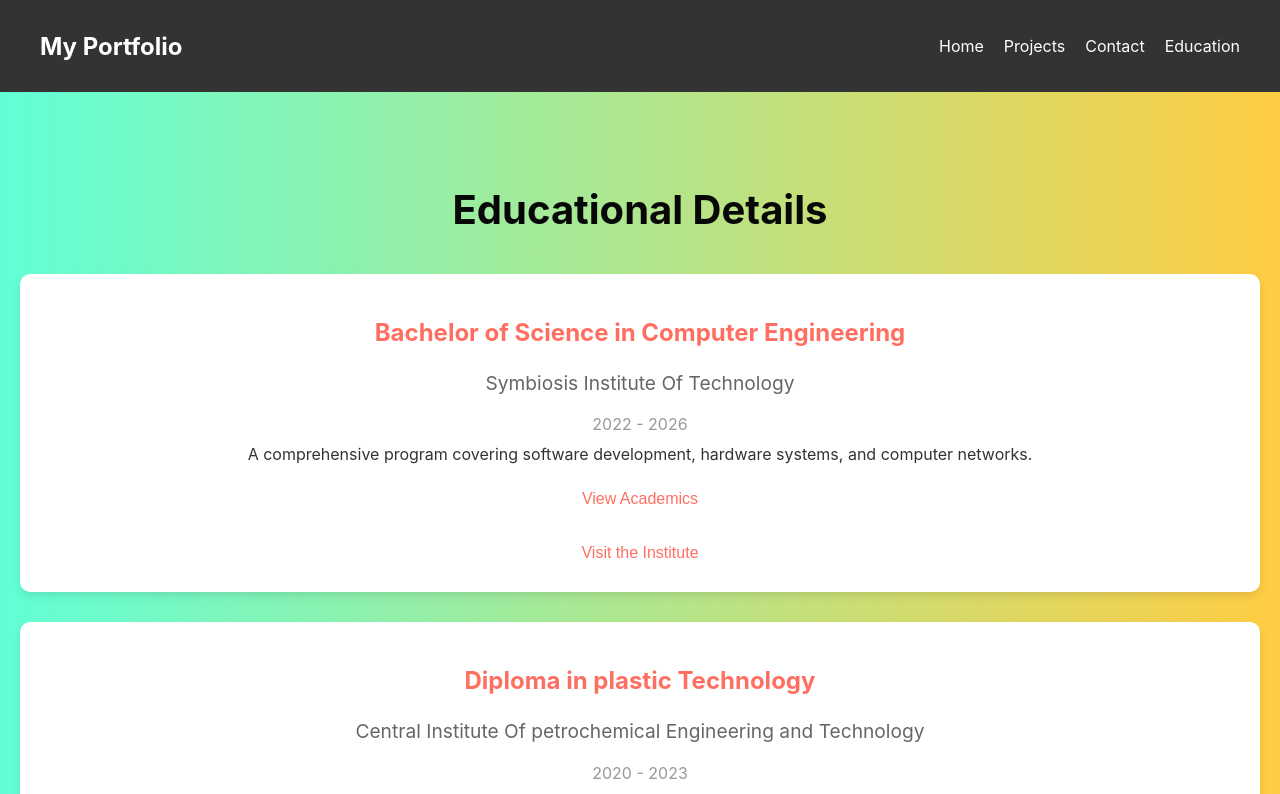
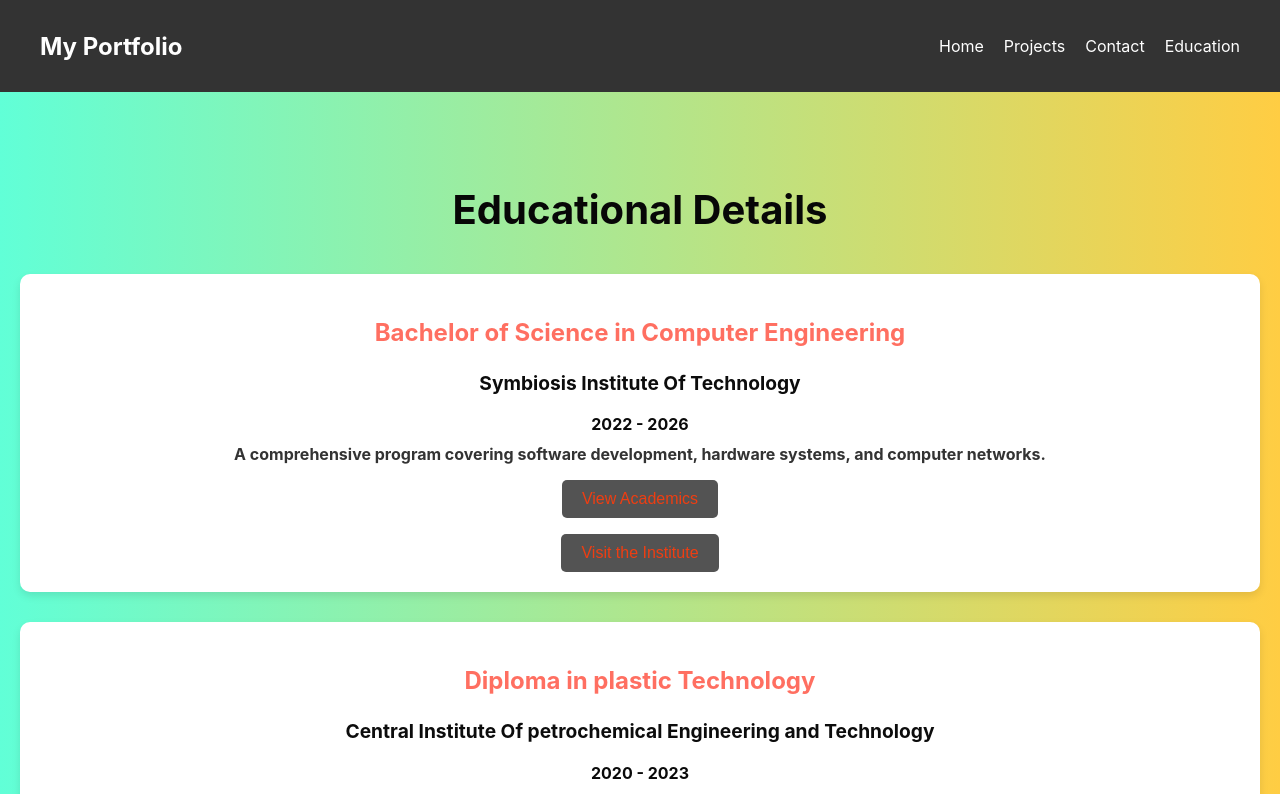
Before and after one commit to Mak1003/frontend-mak-portfolio, a React (Create React App) app: page /education in a window 1280 px wide. Shown: the top 794 px of the page. Built offline with nearby package versions, Linux system fonts and the light colour scheme.

Commit message:
update Education.css

```diff
--- a/src/components/Education.css
+++ b/src/components/Education.css
@@ -19,6 +19,8 @@
     box-shadow: 0 4px 8px rgba(0, 0, 0, 0.1);
     margin-bottom: 30px;
     transition: transform 0.3s, box-shadow 0.3s;
+    font-weight: bold;
+    font-size: 1rem;
   }
 
   .education-item:hover {
@@ -35,12 +37,12 @@
 
   .institution {
     font-size: 1.2rem;
-    color: #666;
+    color: #0c0c0c;
   }
 
   .duration {
     font-size: 1rem;
-    color: #999;
+    color: #0a0a0a;
     margin: 10px 0;
   }
 
@@ -51,8 +53,8 @@
   }
   .InstButton{
     padding: 10px 20px;
-    background-color: #fff;
-    color: #ff6f61;
+    background-color: #535353;
+    color: #ee3e12;
     border: none;
     border-radius: 5px;
     font-size: 1rem;
```
